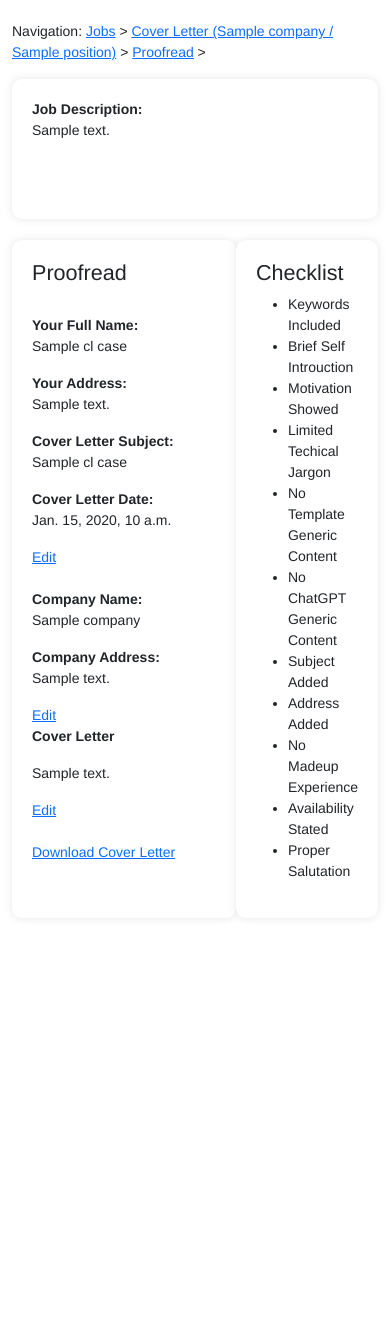
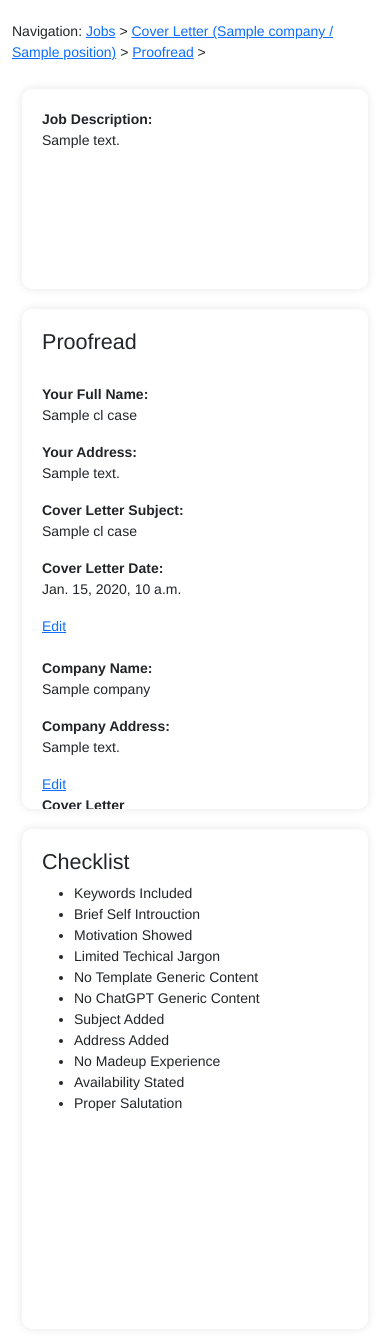
Before and after one commit to rohancode/Job-Application-Bestie, a Django app: template JobApplicationBestie/JAB_Main/templates/JAB_Main/cl_proofread.html in a window 390 px wide. Shown: the part 69-1408 px from the top of the page. Before the commit the page ends 984 px from the top, so only its background shows below. Run offline with Django 3.2, Linux system fonts and the light colour scheme; the template is opened without the code that fills it: most values are stand-ins (such as "Sample title", 1, 10 or a date in 2020); some web fonts are replaced.

Commit message:
mobile view

```diff
--- a/JobApplicationBestie/JAB_Main/templates/JAB_Main/base.html
+++ b/JobApplicationBestie/JAB_Main/templates/JAB_Main/base.html
@@ -11,25 +11,13 @@
 
     <title>Job Application Bestie</title>
     <style>
+
       body {
         background: #ffffff;
         font-family: Helvetica;
         font-size: 14px;
       }
-      .cl_main_container {
-          display: flex;
-          justify-content: space-between;
-      }
 
-      .cl_main_full {
-          padding: 20px;
-          background-color: white;
-          border-radius: 10px;
-          box-shadow: 0 0 10px rgba(0, 0, 0, 0.1);
-          flex-basis: 100%;
-          max-height: 200px;
-          overflow-y: auto;
-      }
       .references_main_container {
           display: flex;
           justify-content: space-between;
@@ -44,12 +32,32 @@
           height: 500px;
           overflow-y: auto;
       }
+
+      .cl_main_container {
+          display: flex;
+          flex-wrap: wrap;
+      }
+
+      .cl_main_full {
+          padding: 20px;
+          background-color: white;
+          border-radius: 10px;
+          box-shadow: 0 0 10px rgba(0, 0, 0, 0.1);
+          flex-basis: 100%;
+          height: 200px;
+          overflow-y: auto;
+          margin: 10px;
+      }
+
       .cl_main_left {
           padding: 20px;
           background-color: white;
           border-radius: 10px;
           box-shadow: 0 0 10px rgba(0, 0, 0, 0.1);
-          flex-basis: 49%;
+          flex-basis: 48%;
+          height: 1000px;
+          overflow-y: auto;
+          margin: 10px;
       }
 
       .cl_main_right {
@@ -57,7 +65,16 @@
           background-color: white;
           border-radius: 10px;
           box-shadow: 0 0 10px rgba(0, 0, 0, 0.1);
-          flex-basis: 49%;
+          flex-basis: 48%;
+          height: 1000px;
+          overflow-y: auto;
+          margin: 10px;
+      }
+      @media (max-width: 768px) {
+          .cl_main_left,
+          .cl_main_right {
+              flex: 0 0 calc(100% - 20px);
+          }
       }
       .cl_main_top, .cl_main_bottom {
           flex: 1;
@@ -68,6 +85,8 @@
           background-color: white;
           border-radius: 10px;
           box-shadow: 0 0 10px rgba(0, 0, 0, 0.1);
+          height: 450px;
+          overflow-y: auto;
           margin: 10px;
       }
       .cl_main_reference_top, .cl_main_reference_mid, .cl_main_reference_bottom {
@@ -80,12 +99,12 @@
           border-radius: 10px;
           box-shadow: 0 0 10px rgba(0, 0, 0, 0.1);
           margin: 10px;
-          max-height: 300px;
+          height: 300px;
           overflow-y: auto;
       }
       .jobs_container {
           display: flex;
-          justify-content: space-between;
+          flex-wrap: wrap;
       }
 
       .jobs_left {
@@ -93,9 +112,10 @@
           background-color: white;
           border-radius: 10px;
           box-shadow: 0 0 10px rgba(0, 0, 0, 0.1);
-          flex-basis: 24%;
+          flex-basis: 23%;
           overflow-y: auto;
           height: 500px;
+          margin: 10px;
       }
 
       .jobs_right {
@@ -103,13 +123,20 @@
           background-color: white;
           border-radius: 10px;
           box-shadow: 0 0 10px rgba(0, 0, 0, 0.1);
-          flex-basis: 75%;
+          flex-basis: 73%;
           overflow-y: auto;
           height: 500px;
+          margin: 10px;
+      }
+      @media (max-width: 768px) {
+          .jobs_left,
+          .jobs_right {
+              flex: 0 0 calc(100% - 20px);
+          }
       }
       .cl_proofread_container {
           display: flex;
-          justify-content: space-between;
+          flex-wrap: wrap;
       }
 
       .cl_proofread_left {
@@ -117,7 +144,10 @@
           background-color: white;
           border-radius: 10px;
           box-shadow: 0 0 10px rgba(0, 0, 0, 0.1);
-          flex-basis: 75%;
+          flex-basis: 73%;
+          overflow-y: auto;
+          height: 500px;
+          margin: 10px;
       }
 
       .cl_proofread_right {
@@ -125,8 +155,19 @@
           background-color: white;
           border-radius: 10px;
           box-shadow: 0 0 10px rgba(0, 0, 0, 0.1);
-          flex-basis: 24%;
+          flex-basis: 23%;
+          overflow-y: auto;
+          height: 500px;
+          margin: 10px;
       }
+
+      @media (max-width: 768px) {
+          .cl_proofread_left,
+          .cl_proofread_right {
+              flex: 0 0 calc(100% - 20px);
+          }
+        }
+
       table {
           border-collapse: collapse;
           width: 100%;
--- a/JobApplicationBestie/JAB_Main/templates/JAB_Main/cl_proofread.html
+++ b/JobApplicationBestie/JAB_Main/templates/JAB_Main/cl_proofread.html
@@ -8,12 +8,8 @@
         <div class="cl_main_full">
             <b>Job Description:</b> <br/>
             {{ job_case.description|linebreaks }}
-            <br/>
-            <br/>
         </div>
     </div>
-    <br/>
-
     <div class="cl_proofread_container">
         <div class="cl_proofread_left">
             <h4>Proofread</h4>
--- a/JobApplicationBestie/JAB_Main/templates/JAB_Main/privacy_policy.html
+++ b/JobApplicationBestie/JAB_Main/templates/JAB_Main/privacy_policy.html
@@ -12,7 +12,7 @@
                 <p>Welcome to our website. We are committed to protecting your privacy and ensuring that your personal information is handled responsibly. This Privacy Policy outlines how we collect, use, and safeguard your data when you visit our website and use our services.</p>
 
                 <h2>2. Cookies</h2>
-                <p>We use essential cookies on this website for authentication and session management. These cookies are necessary for the proper functioning of the website and are not used for tracking or advertising purposes.</p>
+                <p>We use essential cookies on this website for security, authentication and session management. These cookies are necessary for the proper functioning of the website and are not used for tracking or advertising purposes.</p>
 
                 <h2>3. IP Address Logging</h2>
                 <p>We also log your IP address for the purpose of recording your consent to our use of essential cookies. This information is stored securely and is not shared with third parties. It is solely used for internal records and to ensure compliance with privacy regulations.</p>
```
